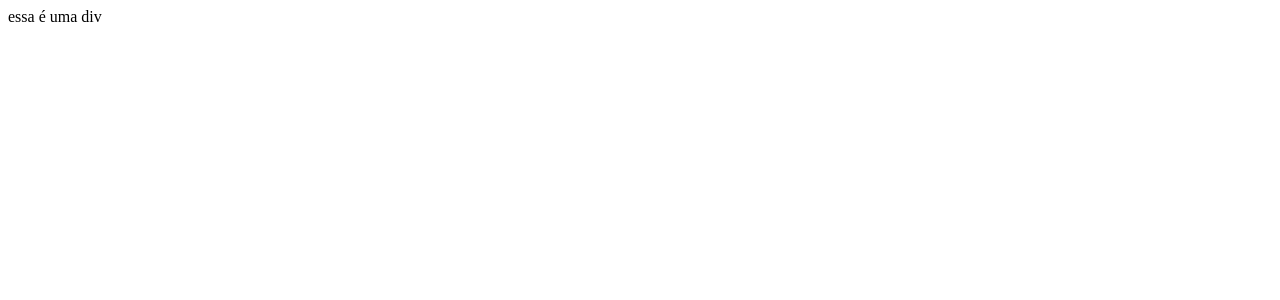
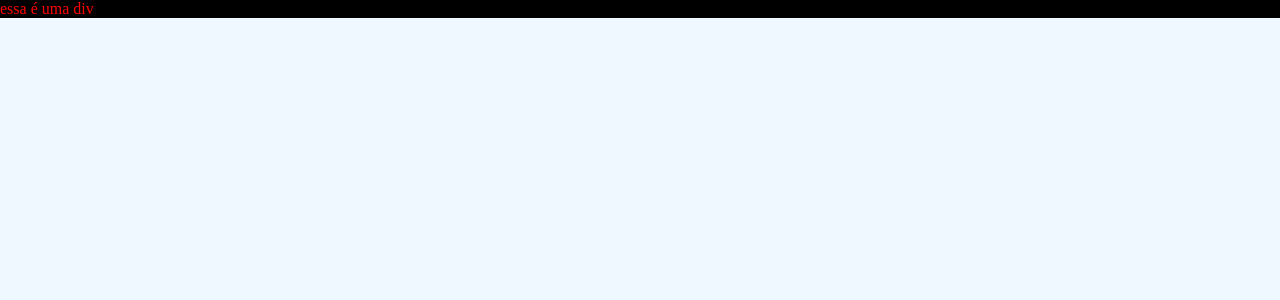
Before and after one commit to kirielss/react-project, a React (Vite) app: page / in a window 1280 px wide. Shown: the top 300 px of the page. Built offline with nearby package versions, Linux system fonts and the light colour scheme.

Commit message:
install react-router

```diff
--- a/package.json
+++ b/package.json
@@ -31,6 +31,7 @@
   },
   "dependencies": {
     "react": "^18.2.0",
-    "react-dom": "^18.2.0"
+    "react-dom": "^18.2.0",
+    "react-router-dom": "^6.4.3"
   }
 }
--- a/src/App.jsx
+++ b/src/App.jsx
@@ -2,7 +2,7 @@
 
 const App = () => {
   return (
-    <div>
+    <div className="reds height">
       essa é uma div
     </div>
   )
--- /dev/null
+++ b/src/Entry.jsx
@@ -0,0 +1 @@
+import { Context } from "react";
--- /dev/null
+++ b/src/PkmContext.jsx
@@ -0,0 +1,5 @@
+import { createContext } from "react";
+
+const PkmContext = createContext();
+
+export default PkmContext;
--- a/src/style.css
+++ b/src/style.css
@@ -0,0 +1,21 @@
+* {
+    box-sizing: border-box;
+}
+
+body {
+    margin: 0;
+    padding: 0;
+    background-color: aliceblue;
+}
+
+.reds {
+    background-color: black;
+    color: red;
+}
+
+.container-entry {
+    display: flex;
+    align-items: center;
+    justify-content: center;
+    height: 100vh;
+}
```
Also changed, not shown: src/Sidebar.jsx (added), 1 other file (tests, documents, lock files or other folders).
